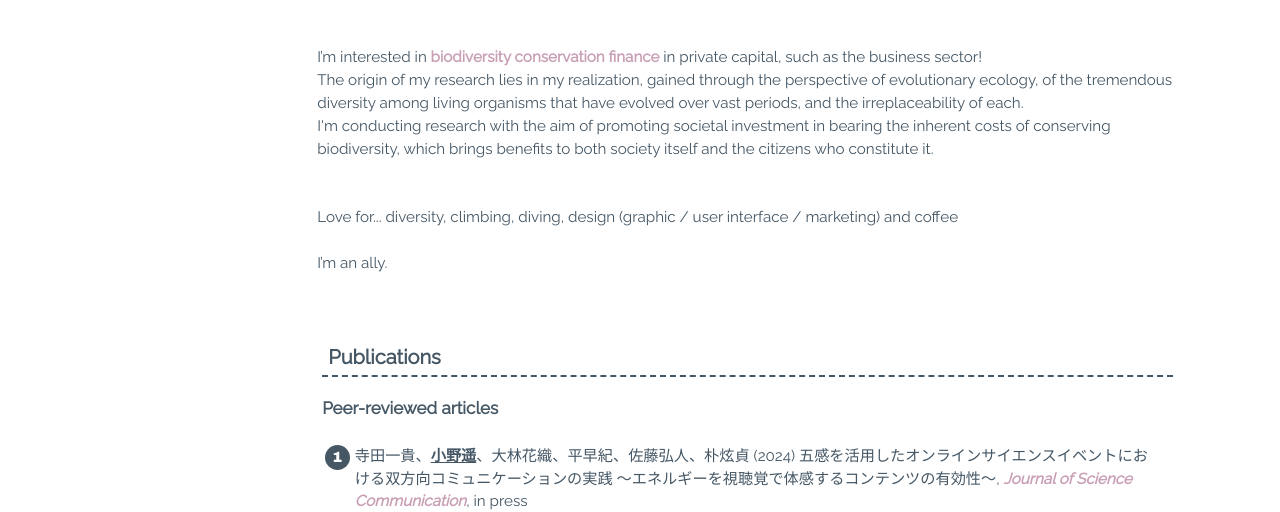
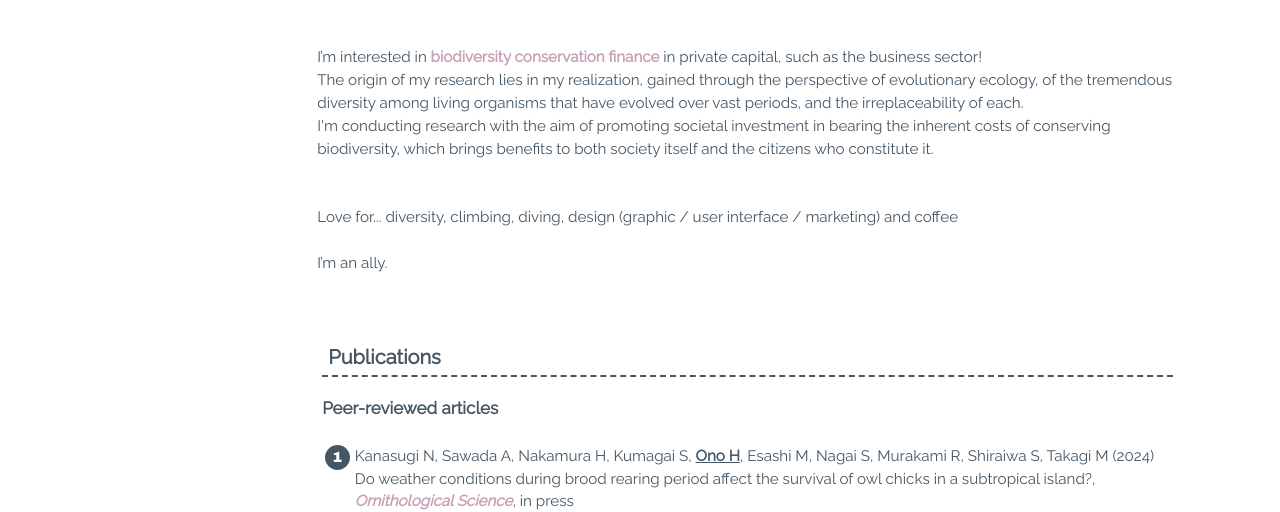
Before and after one commit to oharu3/oharu3.github.io, a plain HTML site: page docs/index.html in a window 1280 px wide. Shown: the part 292-804 px from the top of the page. Drawn offline with Linux system fonts and the light colour scheme; some packages are replaced by stand-ins of ours; a web font is replaced by a local one.

Commit message:
add the new publication

```diff
--- a/docs/index.html
+++ b/docs/index.html
@@ -84,6 +84,7 @@
             <h3>Peer-reviewed articles</h3>
 
             <ol>
+                <li>Kanasugi N, Sawada A, Nakamura H, Kumagai S, <b><u>Ono H</u></b>, Esashi M, Nagai S, Murakami R, Shiraiwa S, Takagi M (2024) Do weather conditions during brood rearing period affect the survival of owl chicks in a subtropical island?, <i><strong>Ornithological Science</strong></i>, in press</li>
                 <li>寺田一貴、<b><u>小野遥</u></b>、大林花織、平早紀、佐藤弘人、朴炫貞 (2024) 五感を活用したオンラインサイエンスイベントにおける双方向コミュニケーションの実践 ～エネルギーを視聴覚で体感するコンテンツの有効性～, <i><strong>Journal of Science Communication</strong></i>, in press<br>
                 [English title] Approaches and Practices for Mutual Communication in Online Science Events Using the Senses: The Effectiveness of Audio-visual Contents for Feeling Energy</li>
                 <li>Sawada A, Iwasaki T, Inoue C, Nakaoka K, Nakanishi T, Sawada J, Aso N, Nagai S, <b><u>Ono H</u></b>, Murakami R and Takagi M (2022) Estimation of condition dependent dispersal kernel with simple Bayesian regression analysis. <i><a href="https://www.jstage.jst.go.jp/article/osj/22/1/22_25/_article" target=FALSE>Ornithological Science</a></i>, 22, 25-34</li>
```
Also changed, not shown: 2 other files.
